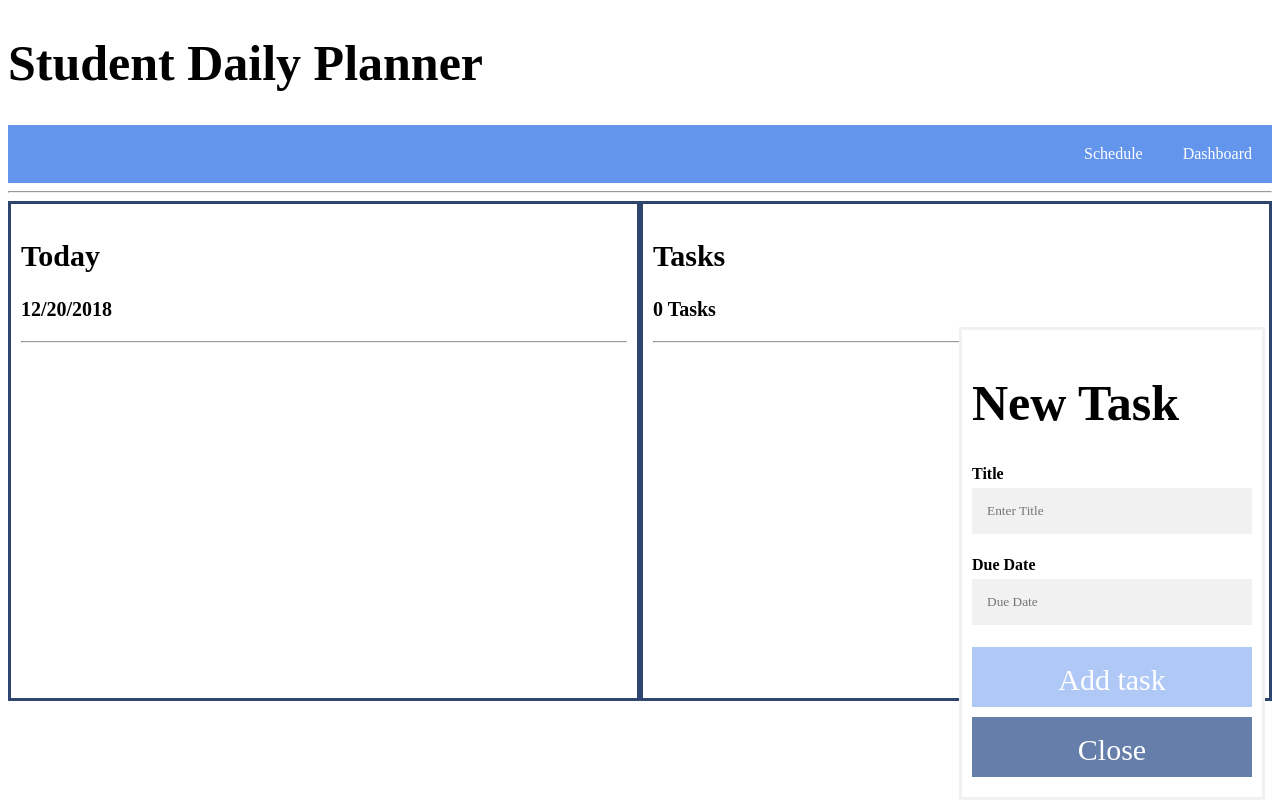
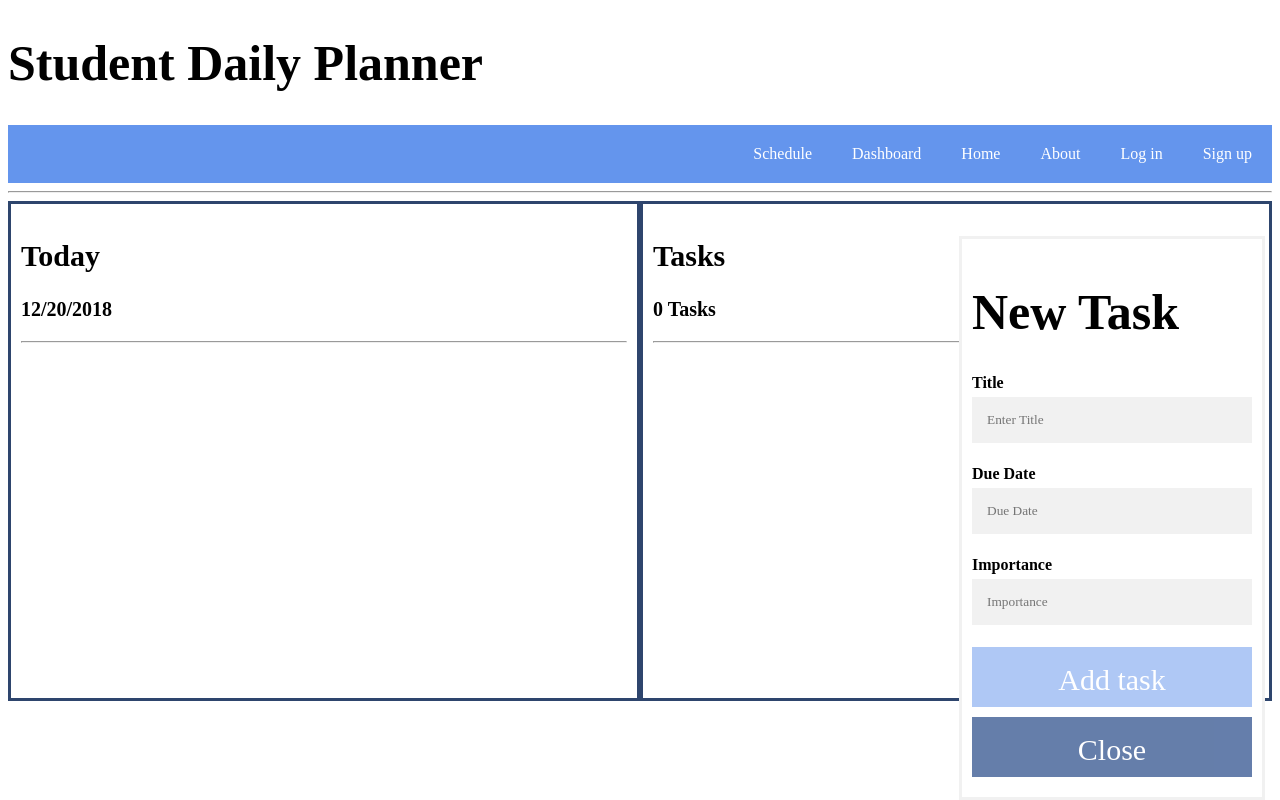
Before and after one commit to jwongboi/dailystudentplanner, a plain HTML site: page dashboard.html in a window 1280 px wide. Both pictures are taken after a click on the button "Add task". Drawn offline with Linux system fonts and the light colour scheme.

Commit message:
Update dashboard.html

```diff
--- a/dashboard.html
+++ b/dashboard.html
@@ -8,32 +8,39 @@
   <body>
     <h1>Student Daily Planner</h1>
     <nav class="bar">
+      <a href="signupemail.html" class="bar-item">Sign up</a>
+      <a href="login.html" class="bar-item">Log in</a>
+      <a href="about.html" class="bar-item">About</a>
+      <a href="index.html" class="bar-item">Home</a>
       <a href="dashboard.html" class="bar-item">Dashboard</a>
-      <a href="schedule.html" class="bar-item">Schedule</a>
-
+      <a href="dashboard.html" class="bar-item">Schedule</a>
     </nav>
     <hr>
     <div class="row">
       <div class="column">
         <h2>Today</h2>
         <h3 id = "date"></h3>
+
         <hr>
+        <h3 id = "todayTasks"></h3>
       </div>
     <div class="column">
       <h2>Tasks</h2>
       <h3 id = "numtasks"></h3>
       <button class="open-button" onclick="openForm()">Add task</button>
       <hr>
-      <p id = "tasks"></p>
+      <h3 id = "tasks"></h3>
     </div>
   </div>
   <div class="form-popup" id="addTask">
-    <form action=" " class="form-container" id="addTaskForm" >
+    <form action=" " class="form-container" id="addTaskForm" onsubmit="event.preventDefault(); validateMyForm();">
     <h1>New Task</h1>
     <label for="title"><b>Title</b></label>
     <input type="text" placeholder="Enter Title" name="title" required>
     <label for="dueDate"><b>Due Date</b></label>
     <input type="text" placeholder="Due Date" name="dueDate" required>
+    <label for="Importance"><b>Importance</b></label>
+    <input type="text" placeholder="Importance" name="importance" required>
     <button onclick="addTasks()" type="submit" class="btn">Add task</button>
     <button type="button" class="btn cancel" onclick="closeForm()">Close</button>
     </form>
```
